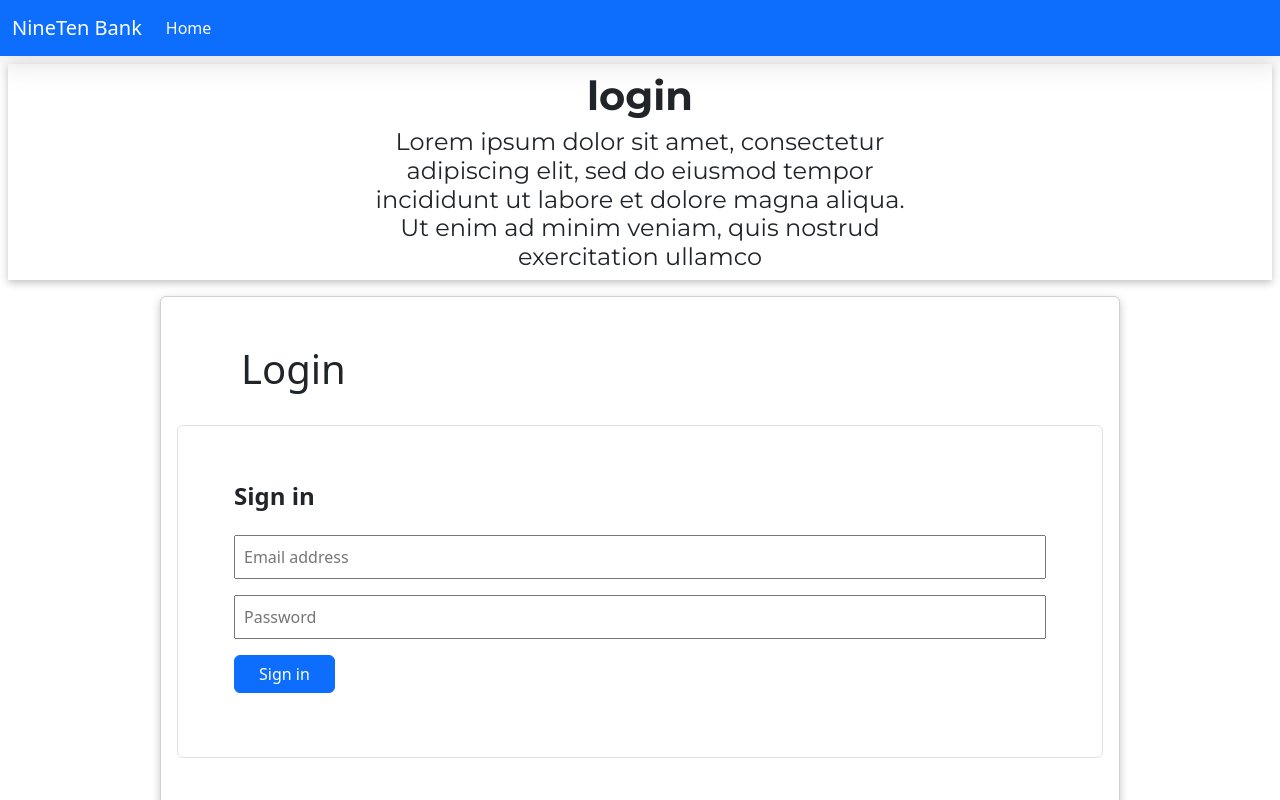
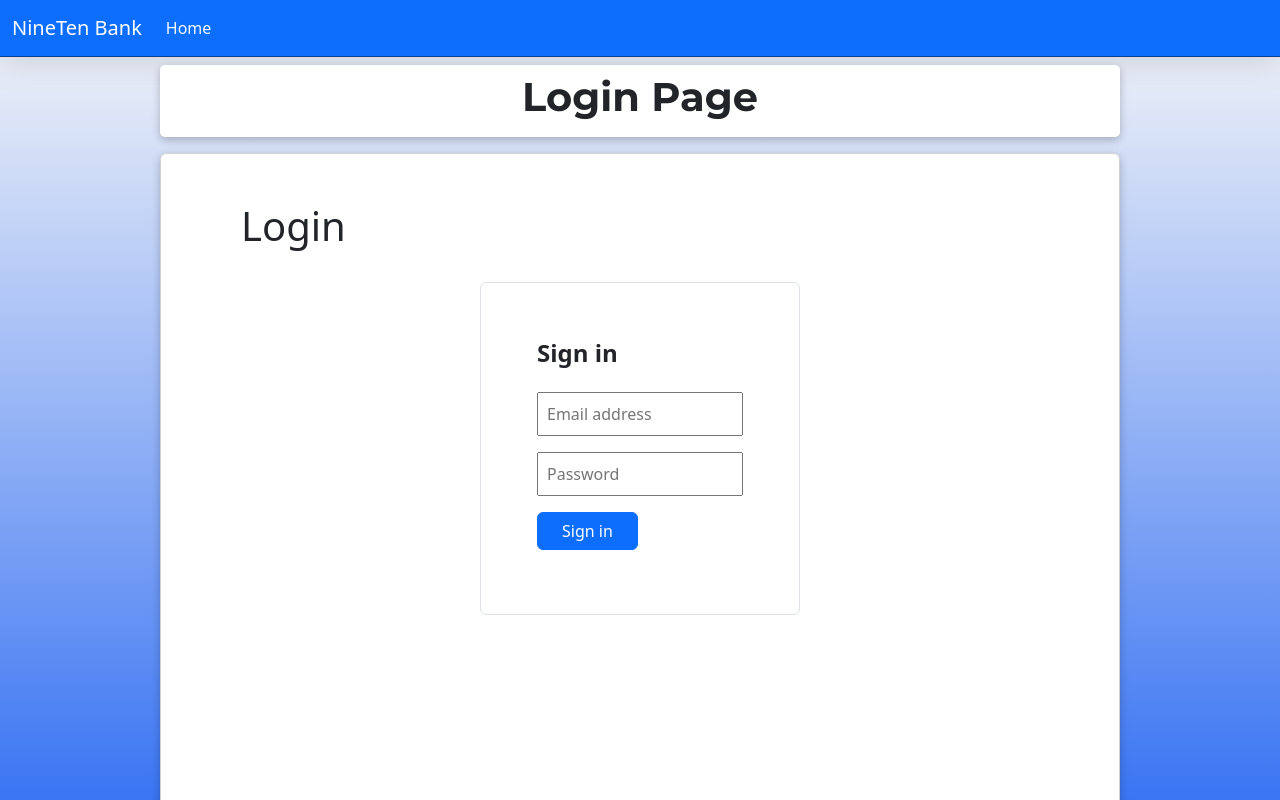
Before and after one commit to jvt703/BankingCustomerPortal, a React (Create React App) app in the folder user-portal/: page / in a window 1280 px wide. Shown: the top 800 px of the page. Built offline with nearby package versions, Linux system fonts and the light colour scheme.

Commit message:
Test and styling changes

```diff
--- a/user-portal/src/Components/Accounts/Account.js
+++ b/user-portal/src/Components/Accounts/Account.js
@@ -10,7 +10,7 @@ const Account = ()=>{
     const str = `Checking Account ${id}`
     return (
         <>
-        <HeaderComponent  pageName={str} pageDescription="Lorem ipsum dolor sit amet, consectetur adipiscing elit, sed do eiusmod tempor incididunt ut labore et dolore magna aliqua. Ut enim ad minim veniam, quis nostrud exercitation ullamco"/>
+        <HeaderComponent  pageName={str} pageDescription="View Account and Transaction Details"/>
         <Section  title="Account">
             <AccountDisplay></AccountDisplay>
         </Section>
--- a/user-portal/src/Components/Headercomponent.js
+++ b/user-portal/src/Components/Headercomponent.js
@@ -3,12 +3,16 @@ import React from "react";
 const HeaderComponent = ({pageName, pageDescription})=>{
     return (
         <>
-        <header className=" Header m-2 py-2">
+        <div className="d-flex justify-content-center">
+
+
+        <header className=" Header m-2 py-2 w-75">
         <div className="banner-container container">
           <h1 data-testid="header-test"  className="Header-banner  ">{pageName}</h1>
           <h4 className="Header-banner-description">{pageDescription}</h4>
         </div>
         </header>
+         </div>
         </>
     );
 
--- a/user-portal/src/Components/Section/Section.js
+++ b/user-portal/src/Components/Section/Section.js
@@ -4,7 +4,7 @@ import "bootstrap/dist/css/bootstrap.css";
 function Section(props) {
   return (
     <div className="d-flex  Sections-container justify-content-center">
-      <div className="p-3 m-2 w-75 card Section-container">
+      <div className="p-3 m-2 w-75 card Section-container" >
         <h1 data-testid="section-title" className="Section-title ml-4">{props.title}</h1>
         {props.children}
       </div>
--- a/user-portal/src/Components/login/Login.js
+++ b/user-portal/src/Components/login/Login.js
@@ -43,10 +43,10 @@ const login = async () => {
 };
     return (
          <>
-        <HeaderComponent pageName={"login"} pageDescription="Lorem ipsum dolor sit amet, consectetur adipiscing elit, sed do eiusmod tempor incididunt ut labore et dolore magna aliqua. Ut enim ad minim veniam, quis nostrud exercitation ullamco"/>
+        <HeaderComponent pageName={"Login Page"} pageDescription=""/>
         <Section title="Login">
-            <div className="centered">
-        <form className='card border  shadow-0 px-5 pt-5 pb-3'>
+            <div className="centered align-self-center">
+        <form className='card border shadow-0 px-5 pt-5 pb-3' style={{width: "20rem"}}>
         <h4 style={{ marginRight: "auto" }} className='p-2'><strong>Sign in</strong></h4>
         <input className='m-2 p-2' type="text" placeholder="Email address" name="Email address" onChange={(e) => setEmail(e.target.value)}/>
         <input className='m-2 p-2' type="password" placeholder="Password" name="Create password" onChange={(e) => setPassword(e.target.value)}/>
--- a/user-portal/src/css/App.css
+++ b/user-portal/src/css/App.css
@@ -8,16 +8,18 @@
 
 .App {
   text-align: center;
+  background-image: linear-gradient(rgb(248, 248, 248), rgb(24, 93, 242));
 }
 
 .Header {
   font-weight: 700;
   box-sizing: border-box;
-
+  background-color: #fff;
   font-family: 'Montserrat', cursive;
   height: max-content;
   position: relative;
   box-shadow: rgba(0, 0, 0, 0.24) 0px 3px 8px;
+  border-radius: 5px;
 }
 
 .banner-container {
@@ -40,6 +42,7 @@
 
 .NavBar {
   box-shadow: rgba(100, 100, 111, 0.2) 0px 7px 29px 0px;
+  border-bottom: rgba(0, 0, 0, 0.437) solid .5px;
 }
 
 .Account-card {
@@ -93,6 +96,7 @@
 
 .Section-container {
   box-shadow: rgba(0, 0, 0, 0.24) 0px 3px 8px;
+  background-color: #aad6f6;
 }
 
 .Subsection-container {
```
Also changed, not shown: 1 other file (tests, documents, lock files or other folders).
